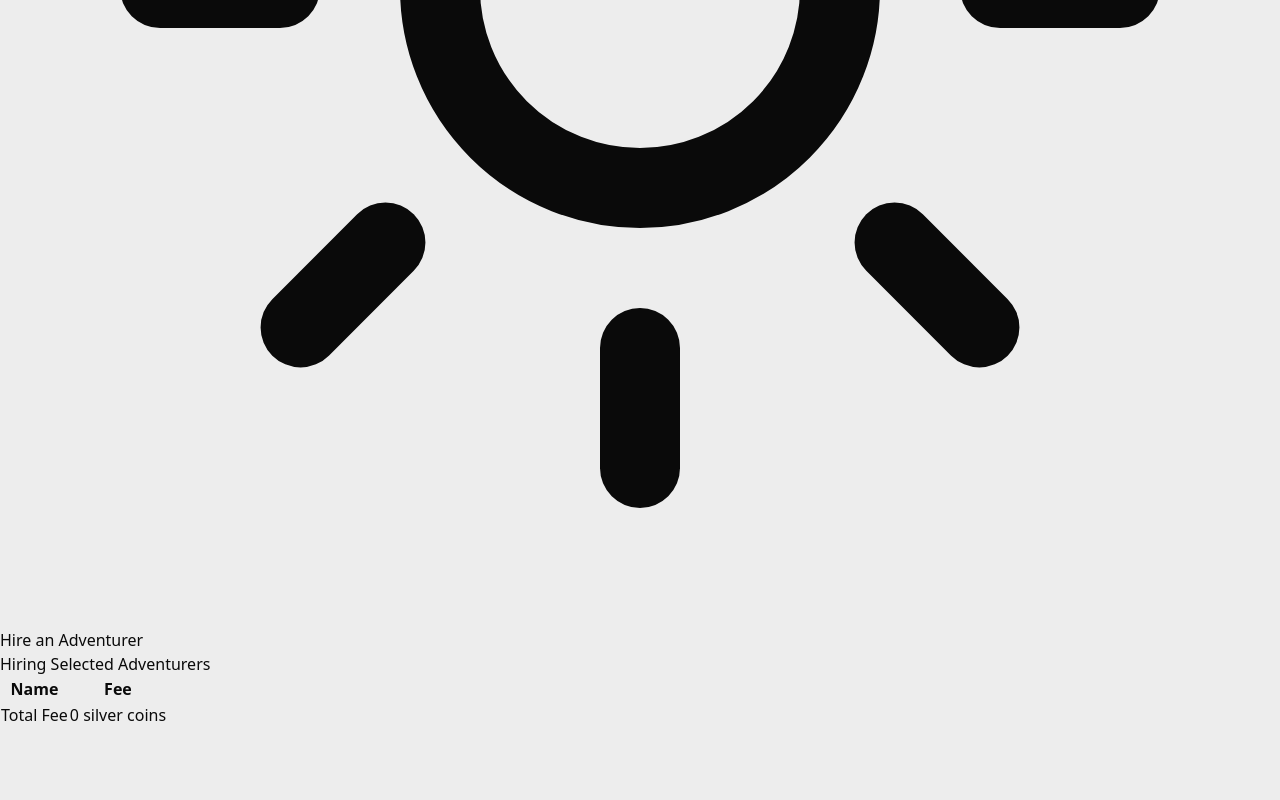
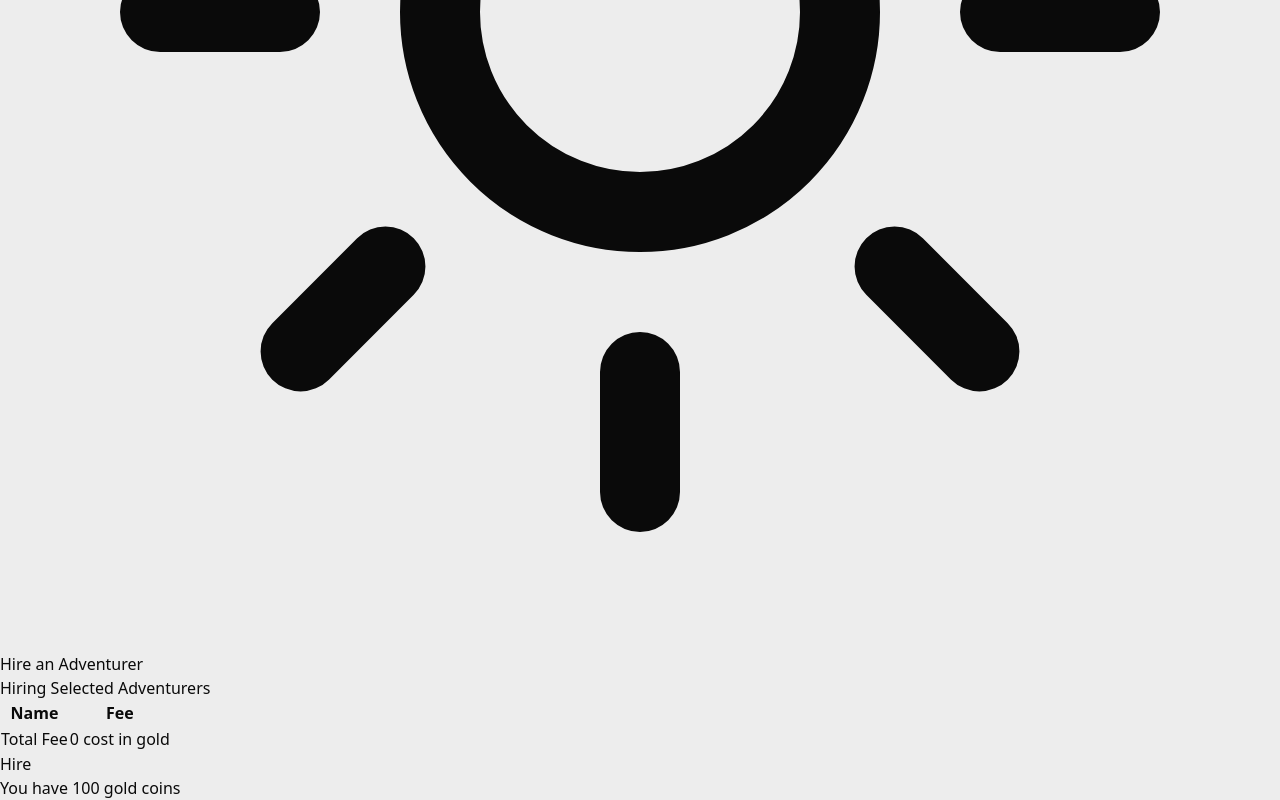
Before and after one commit to jarmbrust/hire-an-adventurer, a Next.js app: page /cart in a window 1280 px wide. Shown: the part 4612-5412 px from the top of the page. Before the commit the page ends 5340 px from the top, so only its background shows below. Built offline with nearby package versions, Linux system fonts and the light colour scheme.

Commit message:
checkout mostly working in that it deducts the correct number of coins

```diff
--- a/src/app/cart/page.tsx
+++ b/src/app/cart/page.tsx
@@ -1,10 +1,38 @@
 'use client';
 
+import { useState } from 'react';
 import Link from 'next/link';
 import { useSelectedAdventurers } from '@/context/selected-adventurers-context';
+import { useCoins } from '@/context/coins-context';
+import { Button } from '@/app/ui/button';
 
 const CartPage = () => {
   const { selectedAdventurers } = useSelectedAdventurers();
+  const { coinAmount, changeCoinAmount } = useCoins();
+  const [isLoading, setIsLoading] = useState(false);
+  const [errorMessage, setErrorMessage] = useState('');
+
+  const totalFee = selectedAdventurers.reduce((acc, adventurer) => acc + parseInt(adventurer.fee), 0);
+  const handleHireAdventurers = () => {
+    if (isLoading) {
+      return;
+    }
+    if (coinAmount < totalFee) {
+      setErrorMessage('Not enough coins');
+      return;
+    }
+    setIsLoading(true);
+    console.log('Hire adventurers', coinAmount, totalFee);
+    changeCoinAmount(coinAmount - totalFee);
+    setIsLoading(false);
+    setErrorMessage('');
+  }
+  const handleRemoveAdventurer = (id: number) => {
+    const adventurer = selectedAdventurers.find((adventurer) => adventurer.id === id);
+    const fee = adventurer ? parseInt(adventurer.fee) : 0;
+    changeCoinAmount(coinAmount - fee);
+    return selectedAdventurers.filter((adventurer) => adventurer.id !== id);
+  }
 
   return (
     <>
@@ -27,6 +55,11 @@ const CartPage = () => {
               <td className="border px-4 py-2">
                 {adventurer.fee}
               </td>
+              <td>
+                <button onClick={() => handleRemoveAdventurer(adventurer.id)}>
+                  Remove
+                </button>
+              </td>
             </tr>
           ))}
           <tr className="font-bold">
@@ -34,11 +67,23 @@ const CartPage = () => {
               Total Fee
             </td>
             <td className="border px-4 py-2">
-              {selectedAdventurers.reduce((acc, adventurer) => acc + parseInt(adventurer.fee), 0)} silver coins
+              {totalFee} cost in gold
             </td>
           </tr>
         </tbody>
       </table>
+      <Button
+        className="mt-4 mb-4"
+        onClick={handleHireAdventurers}
+        disabled={isLoading || !!errorMessage || selectedAdventurers.length === 0}
+        aria-disabled={isLoading || !!errorMessage || selectedAdventurers.length === 0}>
+        {/* { buttonText() } */}
+        Hire
+      </Button>
+
+      <div className="mt-4">
+        <p className="text-2xl font-bold">You have {coinAmount} gold coins</p>
+      </div>
     </>
   );
 };
--- a/src/app/layout.tsx
+++ b/src/app/layout.tsx
@@ -4,6 +4,7 @@ import Header from "@/app/ui/header";
 import "./globals.css";
 import { SelectedAdventurersProvider } from "@/context/selected-adventurers-context";
 import { ThemeProvider } from "@/context/theme-context";
+import { CoinsProvider } from "@/context/coins-context";
 
 export const metadata: Metadata = {
   title: "Hire an Adventurer",
@@ -18,6 +19,7 @@ export default function RootLayout({
   return (
     <html lang="en">
       <ThemeProvider>
+        <CoinsProvider>
           <SelectedAdventurersProvider>
             <div className="flex h-screen flex-col md:flex-row md:overflow-hidden w-full">
               <div className="w-full flex-none md:w-64">
@@ -32,6 +34,7 @@ export default function RootLayout({
 
             </div>
           </SelectedAdventurersProvider>
+        </CoinsProvider>
       </ThemeProvider>
     </html>
   );
--- a/src/app/lib/definitions.ts
+++ b/src/app/lib/definitions.ts
@@ -25,3 +25,8 @@ export type SelectedAdventurersContextType = {
   removeAdventurer: (id: number) => void;
   findAdventurer: (id: number | undefined) => Adventurer | undefined;
 };
+
+export type CoinsContextType = {
+  coinAmount: number;
+  changeCoinAmount: (amount: number) => void;
+};
--- a/src/app/ui/adventurer-stats.tsx
+++ b/src/app/ui/adventurer-stats.tsx
@@ -9,7 +9,7 @@ const AdventurerStats = ({stats}: {stats: Adventurer | null}) => {
     return null;
   }
 
-  const feeText = parseInt(stats.fee) > 1 ? "silver coins to hire" : "silver coin to hire";
+  const feeText = parseInt(stats.fee) > 1 ? "gold coins to hire" : "gold coin to hire";
 
   return (
     <div className={clsx("flex flex-col items-center justify-center rounded-md bg-gray-50 p-4",
--- a/src/app/ui/header.tsx
+++ b/src/app/ui/header.tsx
@@ -8,6 +8,7 @@ import { useTheme } from '@/context/theme-context';
 
 const Header = () => {
   const { theme, toggleTheme } = useTheme();
+
   return (
     <div className="w-full">
       <div className="flex justify-end text-sm mt-5">
--- a/src/app/ui/side-navbar.tsx
+++ b/src/app/ui/side-navbar.tsx
@@ -26,6 +26,11 @@ export default function SideNavbar() {
             'dark-sidebar': theme === 'dark',
             'light-sidebar': theme === 'light',
           })}>
+          <div className="flex flex-col items-center justify-end h-full">
+            <p className="text-center text-sm absolute bottom-4 ">
+              &copy;James Armbrust 2025
+            </p>
+          </div>
         </div>
       </div>
     </div>
--- /dev/null
+++ b/src/context/coins-context.tsx
@@ -0,0 +1,28 @@
+'use client';
+
+import { createContext, useContext, useState, ReactNode } from 'react';
+import { type CoinsContextType } from '@/app/lib/definitions';
+
+const CoinsContext = createContext<CoinsContextType | undefined>(undefined);
+
+export const CoinsProvider = ({ children }: { children: ReactNode }) => {
+  const [coinAmount, setCoinAmount] = useState<number>(100);
+
+  const changeCoinAmount = (amount: number) => {
+    setCoinAmount(amount);
+  };
+
+  return (
+    <CoinsContext.Provider value={{ changeCoinAmount, coinAmount }}>
+      {children}
+    </CoinsContext.Provider>
+  );
+};
+
+export const useCoins = () => {
+  const context = useContext(CoinsContext);
+  if (context === undefined) {
+    throw new Error('useCoins must be used within a CoinsProvider');
+  }
+  return context;
+};
```
Also changed, not shown: pages/_app.tsx (+7 -3 lines), 1 other file (tests, documents, lock files or other folders). Lines whose indentation alone changed are shown as unchanged.
